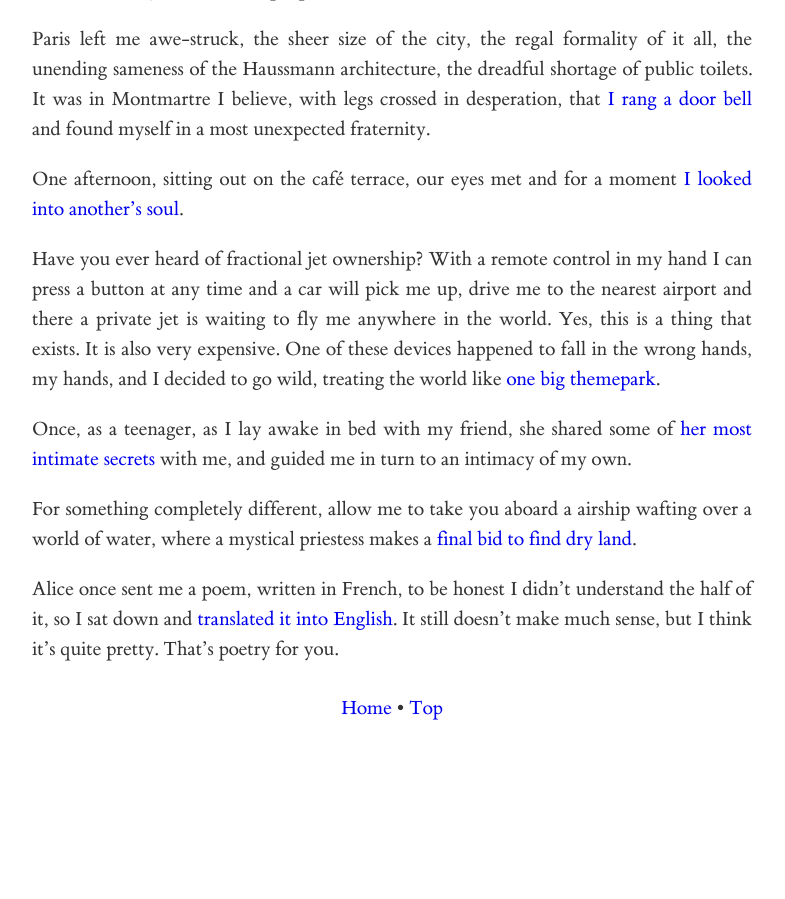
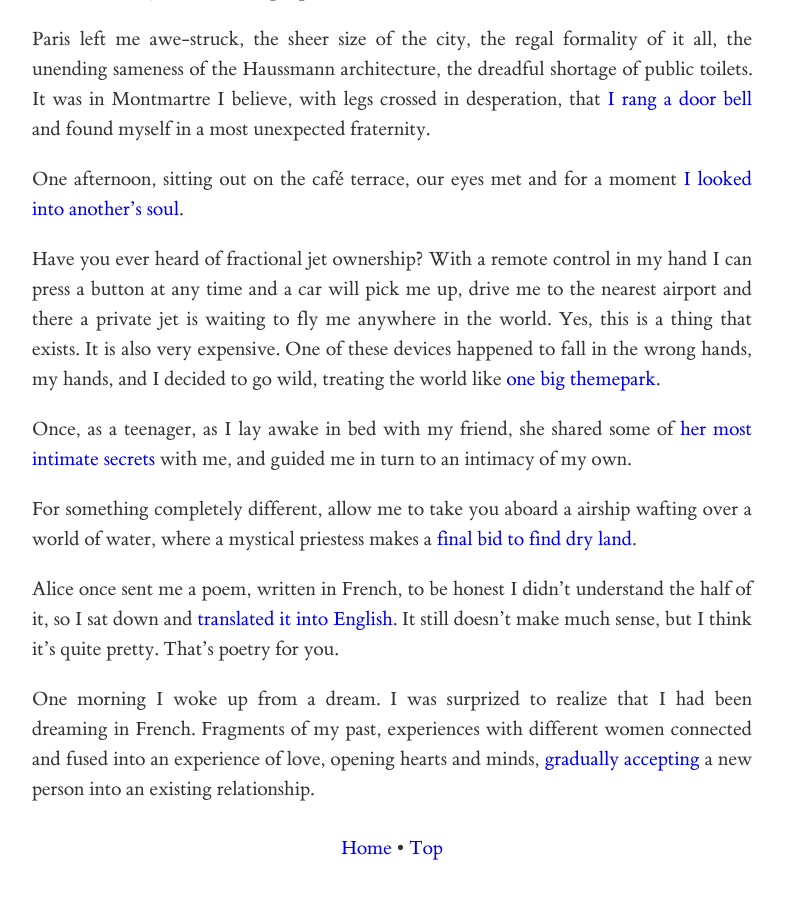
Before and after one commit to patrickjohncollins/patrickjohncollins.github.io, a Jekyll site: the page built from fiction.md, in a window 1280 px wide and 900 px high, scrolled down 1119 px. Shown: the whole window, without its empty margins (248-1033 px from the left). Built offline with Jekyll 4.4.1, drawn with Linux system fonts in a browser that asks for light colours; our own code applies the rules of GitHub Pages for plain Markdown files; before the commit the page ends 1879 px from its top, so only the background shows below that.

Commit message:
Add link to new story

```diff
--- a/fiction.md
+++ b/fiction.md
@@ -28,3 +28,5 @@ Once, as a teenager, as I lay awake in bed with my friend, she shared some of [h
 For something completely different, allow me to take you aboard a airship wafting over a world of water, where a mystical priestess makes a [final bid to find dry land](/floodlands/).
 
 Alice once sent me a poem, written in French, to be honest I didn't understand the half of it, so I sat down and [translated it into English](/sensual-dance-with-the-wind/).  It still doesn't make much sense, but I think it's quite pretty.  That's poetry for you.
+
+One morning I woke up from a dream.  I was surprized to realize that I had been dreaming in French.  Fragments of my past, experiences with different women connected and fused into an experience of love, opening hearts and minds, [gradually accepting](/un-rapprochement-tout-en-lenteur/) a new person into an existing relationship.
```
